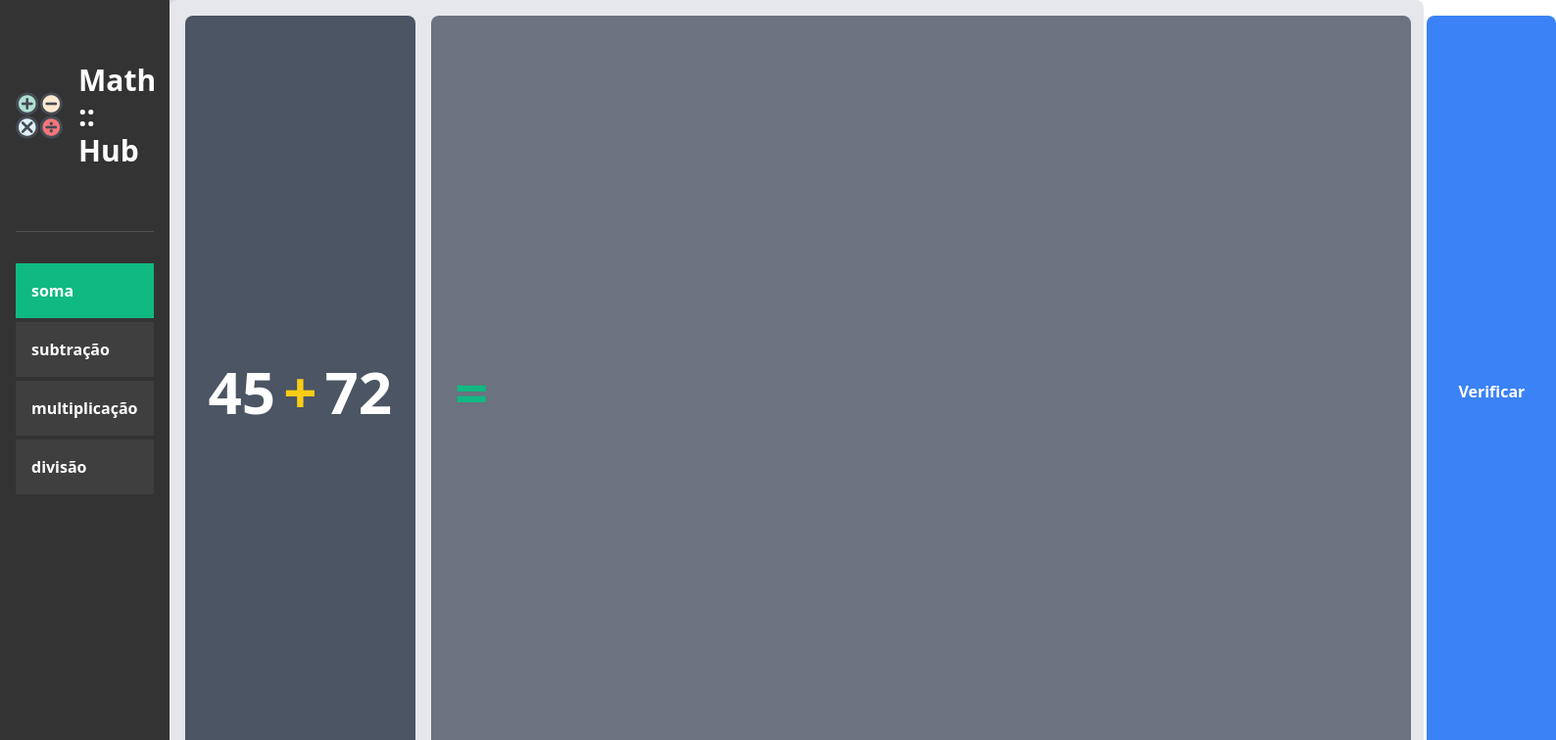
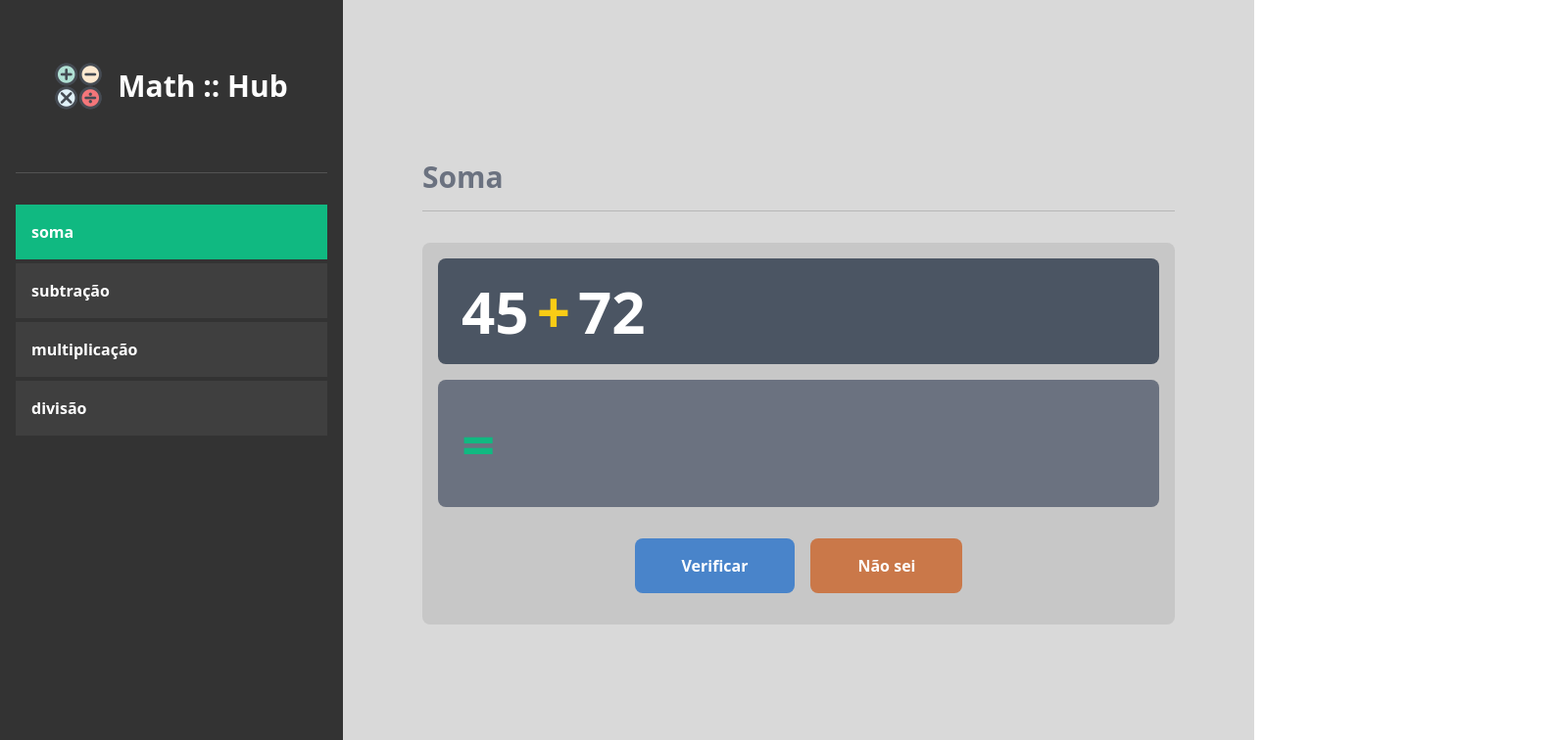
Before and after one commit to jeffreyalvr/math-hub, a React (Vite) app: page / in a window 1280 px wide. Shown: the top 756 px of the page at 98% size, 1588 px wide, since content can reach past the window. Built offline with nearby package versions, Linux system fonts and the light colour scheme.

Commit message:
Reorganiza design do main

```diff
--- a/src/components/Main/index.jsx
+++ b/src/components/Main/index.jsx
@@ -1,9 +1,15 @@
 const Main = ({ operacaoSelecionada }) => {
   return (
-    <div className="container flex flex-col md:flex-row p-4 gap-4 rounded-lg bg-gray-200">
-      <div className="container flex flex-row w-full items-center md:w-fit rounded-lg p-6 text-6xl font-bold gap-2 bg-gray-600">
+    <div className="flex flex-col gap-8 max-w-3xl m-auto">
+      <h1 className="pb-4 text-3xl font-bold capitalize text-[#6B7280] border-b border-[#B7B7B7]">
+        {operacaoSelecionada.nome}
+      </h1>
+      <div className="container flex flex-col p-4 gap-4 rounded-lg bg-[#C7C7C7]">
+        <div className="container flex flex-row w-full items-center rounded-lg p-6 text-6xl font-bold gap-2 bg-gray-600">
           <span className="text-white">45</span>
-        <span className="text-yellow-400">{operacaoSelecionada?.simbolo}</span>
+          <span className="text-yellow-400">
+            {operacaoSelecionada?.simbolo}
+          </span>
           <span className="text-white">72</span>
         </div>
         <div className="container flex flex-row w-full items-center rounded-lg p-6 text-6xl font-bold gap-2 bg-gray-500">
@@ -13,9 +19,15 @@ const Main = ({ operacaoSelecionada }) => {
             className="w-fit text-6xl bg-transparent border-0 outline-none text-cyan-400"
           />
         </div>
-      <button className="p-4 md:px-8 rounded-lg bg-blue-500 text-white font-bold hover:bg-opacity-75">
+        <div className="flex flex-row justify-center gap-4 my-4">
+          <button className="py-4 px-12 rounded-lg bg-[#4984CA] text-white font-bold hover:bg-opacity-75">
             Verificar
           </button>
+          <button className="py-4 px-12 rounded-lg bg-[#CA7849] text-white font-bold hover:bg-opacity-75">
+            Não sei
+          </button>
+        </div>
+      </div>
     </div>
   );
 };
```
Lines whose indentation alone changed are shown as unchanged.
